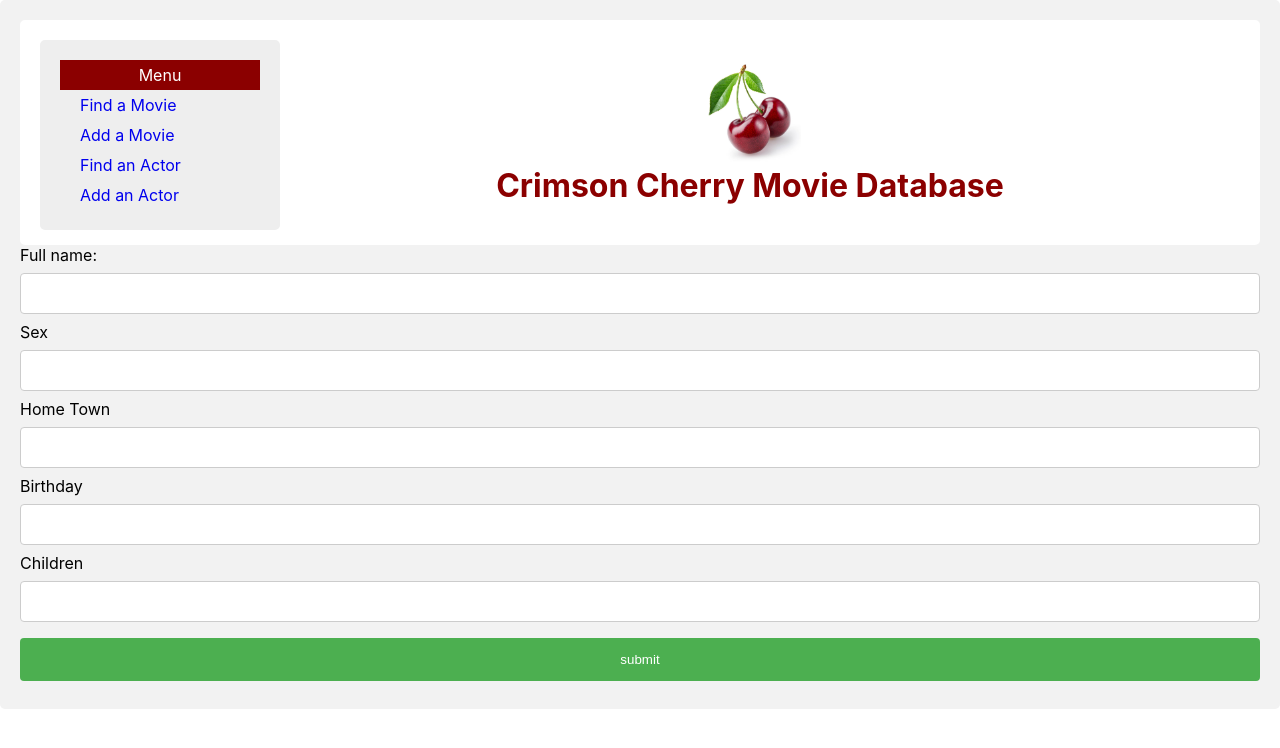
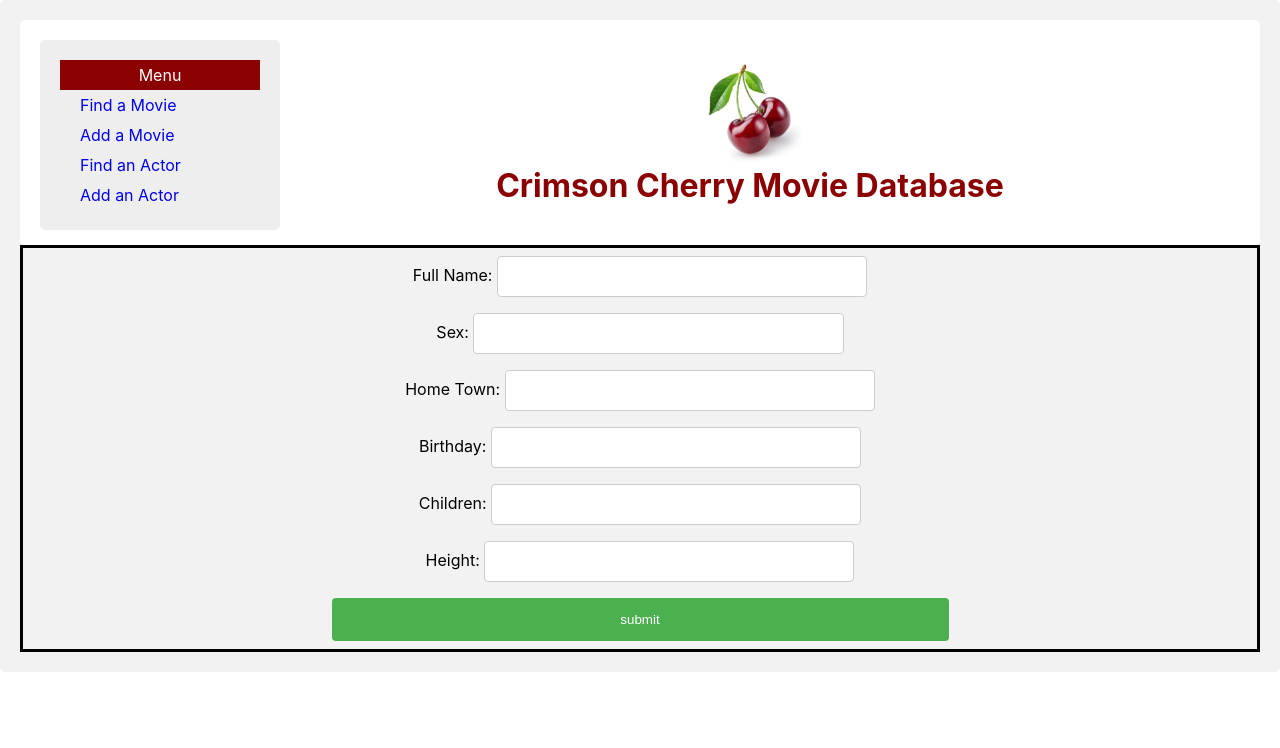
Before and after one commit to feebisharma1/crimson-cherry-ui, a React (Create React App) app: page /addActor in a window 1280 px wide. Shown: the top 748 px of the page. Built offline with nearby package versions, Linux system fonts and the light colour scheme.

Commit message:
added css

```diff
--- a/src/App.js
+++ b/src/App.js
@@ -8,6 +8,7 @@ import MovieDetails from "./components/MovieDetail/MovieDetail";
 import PageNotFound from "./components/PageNotFound/PageNotFound";
 
 function App() {
+  const isThereMessage = true;
   return (
       <BrowserRouter>
         <MovieTitle />
@@ -19,7 +20,7 @@ function App() {
             <ActorList />
           </Route>
           <Route path={"/addActor"}>
-            <AddActors />
+            <AddActors isThereMessage={isThereMessage}/>
           </Route>
           <Route>
             <PageNotFound />
--- a/src/components/ActorDetails/ActorList.js
+++ b/src/components/ActorDetails/ActorList.js
@@ -25,7 +25,7 @@ const ActorList = () => {
     }
 
     return (
-        <div>
+        <div className= "myTable">
             <label>Select an Actor by their Name: </label>
             <select onChange={handleChange}>
                 <option>--Choose Option---</option>
--- a/src/components/ActorDetails/ActorListRow.js
+++ b/src/components/ActorDetails/ActorListRow.js
@@ -1,4 +1,4 @@
-
+import './AddActor.css'
 const ActorListRow = (props) => {
     return(
         <>
--- a/src/components/ActorDetails/AddActor.css
+++ b/src/components/ActorDetails/AddActor.css
@@ -1,5 +1,5 @@
 input[type=text], select {
-    width: 100%;
+    width: 30%;
     padding: 12px 20px;
     margin: 8px 0;
     display: inline-block;
@@ -9,7 +9,7 @@ input[type=text], select {
   }
 
   input[type="submit"] {
-    width: 100%;
+    width: 50%;
     background-color: #4CAF50;
     color: white;
     padding: 14px 20px;
@@ -28,3 +28,13 @@ input[type=text], select {
     background-color: #f2f2f2;
     padding: 20px;
   }
+
+  .myBorder {
+    border-style: solid;
+    text-align: center;
+  }
+
+  .myTable {
+    border-style: solid;
+    align-items: center;
+  }
--- a/src/components/ActorDetails/AddActors.js
+++ b/src/components/ActorDetails/AddActors.js
@@ -2,7 +2,8 @@ import { useState } from 'react/cjs/react.development';
 import { addActor } from '../data/ActoData';
 import './AddActor.css';
 
-const AddActors = () => {
+
+const AddActors = (props) => {
 
     let actor = {
         name: "",
@@ -12,10 +13,15 @@ const AddActors = () => {
         birthday: "",
         height: ""
     }
+
+    const clearMessage = () => {
+        if(props.isThereMessage) setMessage(null);
+    }
+
     const [formValue, setFormValue] = useState(actor);
+    const [message, setMessage] = useState(null);
 
     const handleChange = (e) => {
-
         switch(e.target.name){
             case "name":
                 actor.name = e.target.value;
@@ -52,24 +58,29 @@ const AddActors = () => {
     const handleSubmit = (e) => {
         e.preventDefault();
         addActor(formValue);
+        setMessage("Thank you for submitting an actor");
     }
 
     return(
-        <form onSubmit={handleSubmit}>
-            <label htmlFor="fname">Full name:</label>
+        (message ?
+            <h1>"Thank you for submitting an actor"</h1>
+            :
+        <form onSubmit={handleSubmit} className="myBorder">
+            <label htmlFor="fname">Full Name: </label>
             <input type="text" id="fname" name="name" onChange={handleChange}/><br></br>
-            <label htmlFor="fname">Sex</label>
+            <label htmlFor="fname">Sex: </label>
             <input type="text" id="sex" name="sex" onChange={handleChange}/><br></br>
-            <label htmlFor="fname">Home Town</label>
+            <label htmlFor="fname">Home Town: </label>
             <input type="text" id="hometown" name="hometown" onChange={handleChange}/><br></br>
-            <label htmlFor="fname">Birthday</label>
+            <label htmlFor="fname">Birthday: </label>
             <input type="text" id="birthday" name="birthday" onChange={handleChange}/><br></br>
-            <label htmlFor="fname">Children</label>
-            <input type="text" id="children" name="children" onChange={handleChange}/><br></br>
+            <label htmlFor="fname">Children: </label>
+            <input type="text" id="birthday" name="birthday" onChange={handleChange}/><br></br>
+            <label htmlFor="fname">Height: </label>
+            <input type="text" id="height" name="height" onChange={handleChange}/><br></br>
             <input type="submit" value="submit"/>
         </form>
-
-
+        )
     );
 
 }
```
